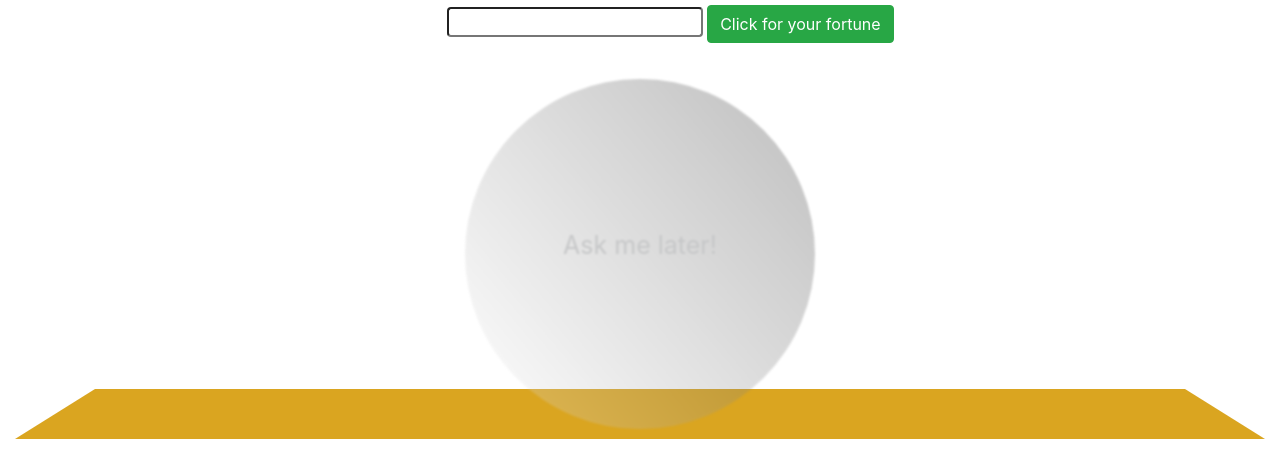
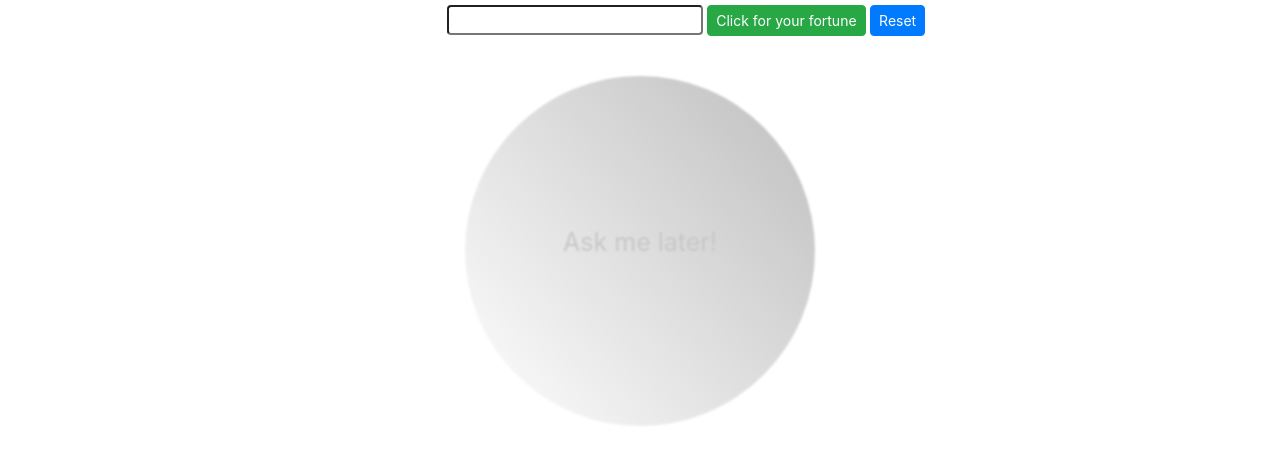
Before and after one commit to tsgray01/nucampsite, a website: page Portfolio Projects/Fortune Teller Project/fortuneteller.html in a window 1280 px wide. Shown: the part 577-1027 px from the top of the page. Drawn offline with nearby package versions, Linux system fonts and the light colour scheme.

Commit message:
fortuneteller.html

```diff
--- a/Portfolio Projects/Fortune Teller Project/fortuneteller.css
+++ b/Portfolio Projects/Fortune Teller Project/fortuneteller.css
@@ -37,8 +37,8 @@
   }
   .trapezoid {
     border-bottom: 50px solid goldenrod;
-    border-left: 80px solid transparent;
-    border-right: 80px solid transparent;
+    border-left: 180px solid transparent;
+    border-right: 180px solid transparent;
     margin-top: -40px;
     margin-bottom: 10px;
   }
--- a/Portfolio Projects/Fortune Teller Project/fortuneteller.html
+++ b/Portfolio Projects/Fortune Teller Project/fortuneteller.html
@@ -31,11 +31,15 @@
                 <h2 class="display-4 text-center">Ask me a question</h2>
             </div>
         </div>
+        <form id="myForm">
             <div class="col-12 offset-2 col-lg-12 offset-lg-4 div-wrapper d-flex justify-content-center align-items-center">
                 <div class="input-group input-group-sm mb-3">
                     <div class="div-to-align">
                     <input type="text" class="input-question rounded">
-                    <button type="button" class="btn btn-success rounded">Click for your fortune</button>
+                    <button type="button" class="btn btn-success btn-sm mb-1 rounded">Click for your fortune</button>
+
+                    <button type="reset" onclick="myFunction()" class="btn btn-primary btn-sm mb-1 rounded">Reset</button>
+            </form>
                     </div>
                 </div>
             </div>
@@ -46,16 +50,17 @@
 
         <div class="row">
             <div class="col">
-                <div id="crystalBall">
+                <div class="mb-4" id="crystalBall">
                     <p id="answer">Ask me later!</p>
                 </div>
-                <div class="trapezoid "></div>
             </div>
         </div>
 
 
 
-
+    <script> function myFunction() {
+        document.getElementById("myForm").reset();
+    }</script>
     <script src="fortuneteller.js"></script>
     <script src="https://code.jquery.com/jquery-3.3.1.slim.min.js" integrity="sha384-q8i/X+965DzO0rT7abK41JStQIAqVgRVzpbzo5smXKp4YfRvH+8abtTE1Pi6jizo" crossorigin="anonymous"></script>
     <script src="https://cdnjs.cloudflare.com/ajax/libs/popper.js/1.14.6/umd/popper.min.js" integrity="sha384-wHAiFfRlMFy6i5SRaxvfOCifBUQy1xHdJ/yoi7FRNXMRBu5WHdZYu1hA6ZOblgut" crossorigin="anonymous"></script>
```
